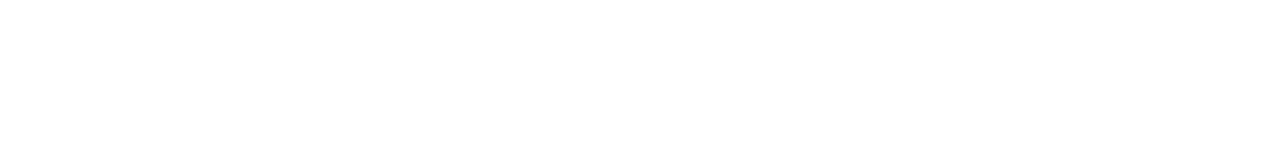
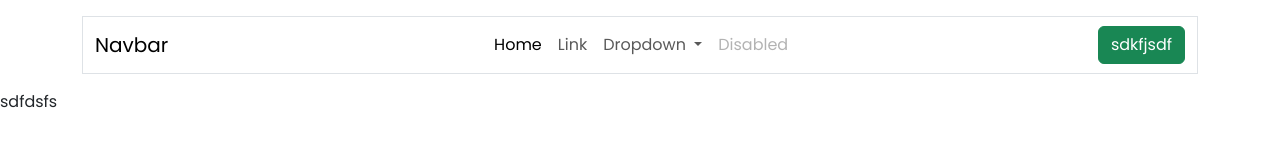
Before and after one commit to rarimon/Portfolio_Aminul, a plain HTML site: page index.html in a window 1280 px wide. Drawn offline with Linux system fonts and the light colour scheme.

Commit message:
add header area

```diff
--- a/css/style.css
+++ b/css/style.css
@@ -0,0 +1,22 @@
+/* Basic Style */
+/* Font */
+@import url('https://fonts.googleapis.com/css2?family=Poppins:ital,wght@0,100;0,200;0,300;0,400;0,500;0,600;0,700;0,800;0,900;1,100;1,200;1,300;1,400;1,500;1,600;1,700;1,800;1,900&display=swap');
+
+*{
+    margin: 0;
+    padding: 0;
+    box-sizing: border-box;
+}
+body{
+
+   font-family: "Poppins", sans-serif;
+    font-style: normal;
+
+
+}
+
+/* primary colors */
+:root{
+    --primary_bg_color:#0f1629;
+    --primary_text_color:white;
+}
--- a/index.html
+++ b/index.html
@@ -11,12 +11,53 @@
       <link rel="stylesheet" href="./css/style.css">
 </head>
 <body>
+    <!-- Header are start -->
+     <div class="container my-3">
+        <div class="row">
+            <div class="col-lg-12">
+                <nav class="navbar navbar-expand-lg border  border-1 align-items-center">
+                    <div class="container-fluid">
+                      <a class="navbar-brand " href="#">Navbar</a>
+                      <button class="navbar-toggler" type="button" data-bs-toggle="collapse" data-bs-target="#navbarSupportedContent" aria-controls="navbarSupportedContent" aria-expanded="false" aria-label="Toggle navigation">
+                        <span class="navbar-toggler-icon"></span>
+                      </button>
+                      <div class="collapse navbar-collapse" id="navbarSupportedContent">
+                        <ul class="navbar-nav mx-auto mb-2 mb-lg-0">
+                          <li class="nav-item">
+                            <a class="nav-link active" aria-current="page" href="#">Home</a>
+                          </li>
+                          <li class="nav-item">
+                            <a class="nav-link" href="#">Link</a>
+                          </li>
+                          <li class="nav-item dropdown">
+                            <a class="nav-link dropdown-toggle" href="#" role="button" data-bs-toggle="dropdown" aria-expanded="false">
+                              Dropdown
+                            </a>
+                            <ul class="dropdown-menu">
+                              <li><a class="dropdown-item" href="#">Action</a></li>
+                              <li><a class="dropdown-item" href="#">Another action</a></li>
+                              <li><hr class="dropdown-divider"></li>
+                              <li><a class="dropdown-item" href="#">Something else here</a></li>
+                            </ul>
+                          </li>
+                          <li class="nav-item">
+                            <a class="nav-link disabled" aria-disabled="true">Disabled</a>
+                          </li>
+                        </ul>
+                         <div class="d-flex">
+
+                            <button class="btn btn-success">sdkfjsdf</button>
+                         </div>
+                      </div>
+                    </div>
+                  </nav>
+            </div>
+        </div>
+     </div>
+    <!-- Header are end -->
 
 
-
-
-
-
+    sdfdsfs
 
     <!-- Add Bootstrap Js file -->
      <script src="./js/bootstrap.bundle.js"></script>
```
